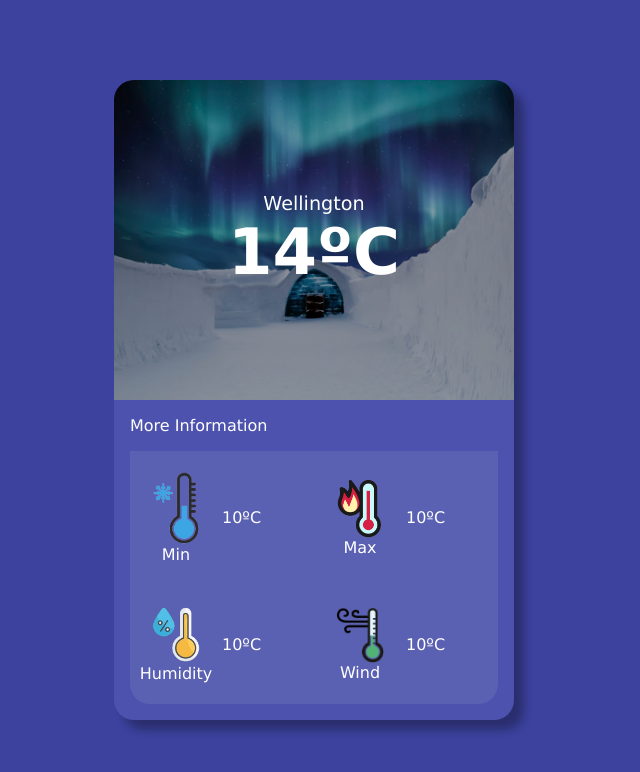
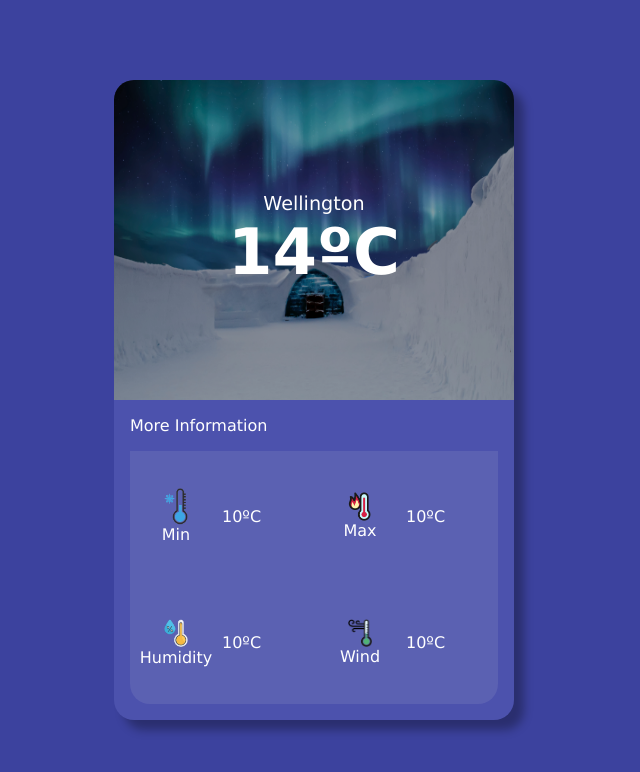
Before and after one commit to MikeSanDev/Angular-Weather-App, an Angular app: page / in a window 1280 px wide. Shown: the top 772 px of the page, without its empty margins (326-966 px from the left). Built offline with nearby package versions, Linux system fonts and the light colour scheme.

Commit message:
icon size change

```diff
--- a/src/styles.css
+++ b/src/styles.css
@@ -119,7 +119,7 @@ body {
 }
 
 .info-block-label img {
-    width: 3em;
+    width: 1.5em;
 }
 
 .info-block-label span {
```
